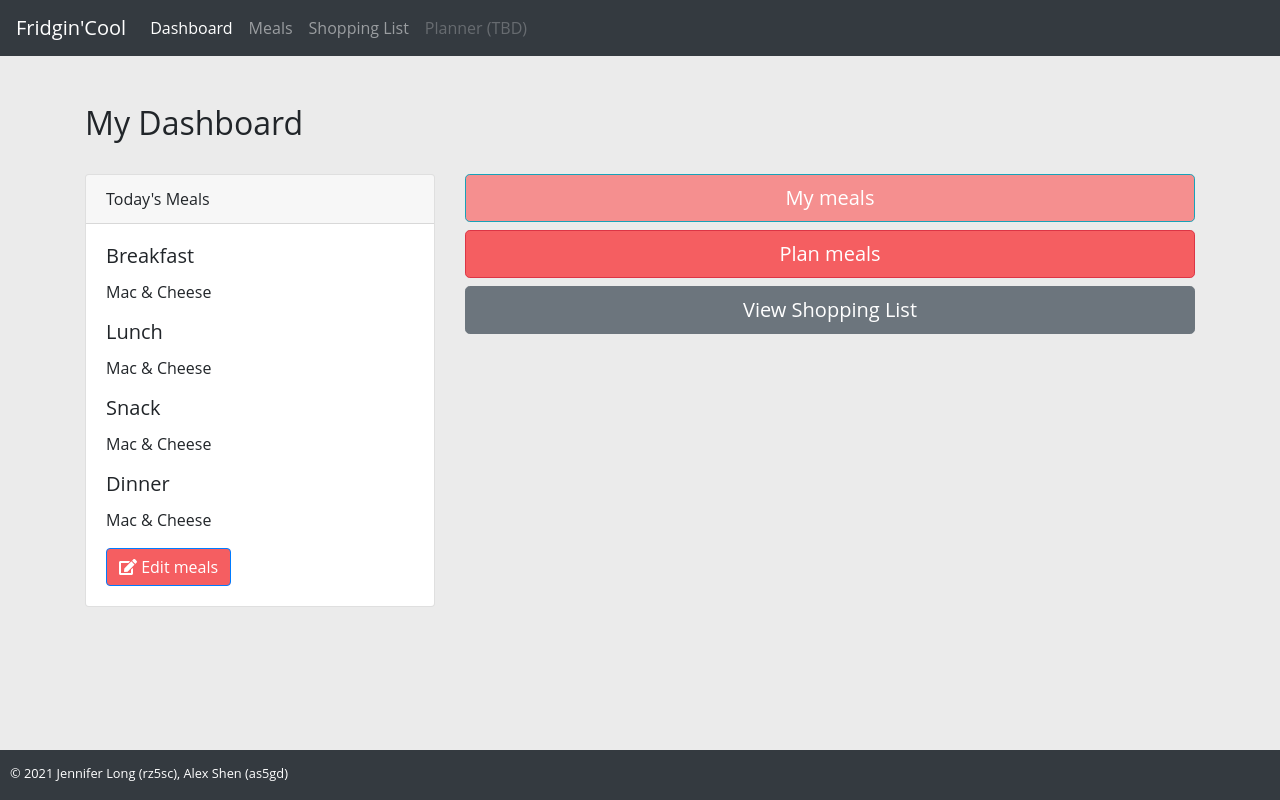
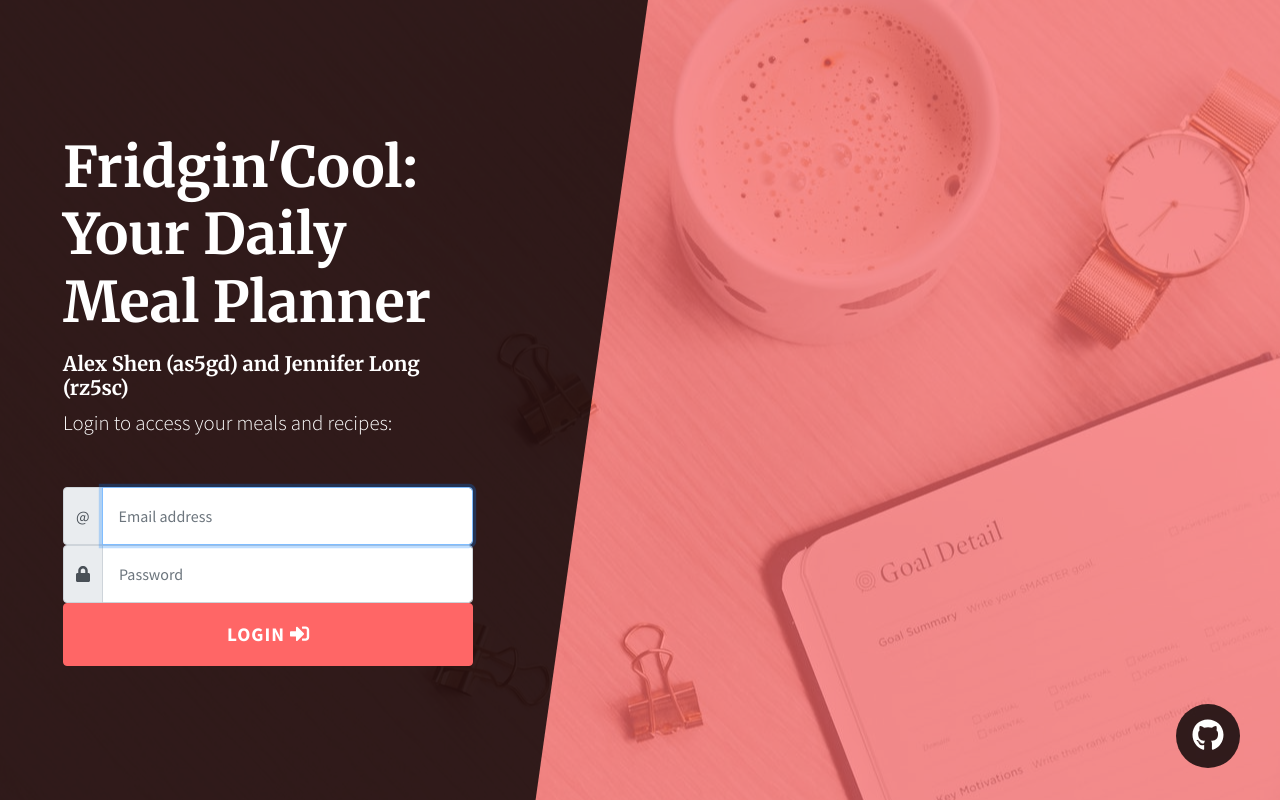
Before and after one commit to alex-shen1/ActualProject, a PHP site: page / in a window 1280 px wide. Run offline with PHP 8.4, Linux system fonts and the light colour scheme.

Commit message:
Setup static landing/login page

```diff
--- /dev/null
+++ b/css/landing.css
@@ -0,0 +1,195 @@
+/*!
+ * Start Bootstrap - Coming Soon v5.0.7 (https://startbootstrap.com/template-overviews/coming-soon)
+ * Copyright 2013-2019 Start Bootstrap
+ * Licensed under MIT (https://github.com/BlackrockDigital/startbootstrap-coming-soon/blob/master/LICENSE)
+ */
+
+html {
+  height: 100%;
+}
+
+body {
+  height: 100%;
+  min-height: 35rem;
+  position: relative;
+  font-family: 'Source Sans Pro';
+  font-weight: 300;
+}
+
+h1,
+h2,
+h3,
+h4,
+h5,
+h6 {
+  font-family: 'Merriweather';
+  font-weight: 700;
+}
+
+/*
+Background photo from Pexels.com (free stock image)
+https://www.pexels.com/photo/mug-watch-and-planner-book-on-brown-wooden-surface-2736499/
+*/
+body {
+  background: url("../img/planner.jpg") #002E66 no-repeat center center scroll;
+  background-position: cover;
+}
+
+.overlay {
+  position: absolute;
+  top: 0;
+  left: 0;
+  height: 100%;
+  width: 100%;
+  background-color: #ff6666;
+  opacity: 0.7;
+  z-index: 1;
+}
+
+.masthead {
+  position: relative;
+  overflow: hidden;
+  padding-bottom: 3rem;
+  z-index: 2;
+}
+
+.masthead .masthead-bg {
+  position: absolute;
+  top: 0;
+  bottom: 0;
+  right: 0;
+  left: 0;
+  width: 100%;
+  min-height: 35rem;
+  height: 100%;
+  background-color: rgba(0, 0, 0, 0.8);
+  transform: skewY(4deg);
+  transform-origin: bottom right;
+}
+
+.masthead .masthead-content h1 {
+  font-size: 2.5rem;
+}
+
+.masthead .masthead-content p {
+  font-size: 1.2rem;
+}
+
+.masthead .masthead-content p strong {
+  font-weight: 700;
+}
+
+.masthead .masthead-content .input-group-newsletter input {
+  height: auto;
+  font-size: 1rem;
+  padding: 1rem;
+}
+
+.masthead .masthead-content .input-group-newsletter a {
+  font-size: 1.2rem;
+  font-weight: 700;
+  text-transform: uppercase;
+  letter-spacing: 1px;
+  padding: 1rem;
+}
+
+@media (min-width: 768px) {
+  .masthead {
+    height: 100%;
+    min-height: 0;
+    width: 40.5rem;
+    padding-bottom: 0;
+  }
+  .masthead .masthead-bg {
+    min-height: 0;
+    transform: skewX(-8deg);
+    transform-origin: top right;
+  }
+  .masthead .masthead-content {
+    padding-left: 3rem;
+    padding-right: 10rem;
+  }
+  .masthead .masthead-content h1 {
+    font-size: 3.5rem;
+  }
+  .masthead .masthead-content p {
+    font-size: 1.3rem;
+  }
+}
+
+.social-icons {
+  position: absolute;
+  margin-bottom: 2rem;
+  width: 100%;
+  z-index: 2;
+}
+
+.social-icons ul {
+  margin-top: 2rem;
+  width: 100%;
+  text-align: center;
+}
+
+.social-icons ul > li {
+  margin-left: 1rem;
+  margin-right: 1rem;
+  display: inline-block;
+}
+
+.social-icons ul > li > a {
+  display: block;
+  color: white;
+  background-color: rgba(0, 0, 0, 0.8);
+  border-radius: 100%;
+  font-size: 2rem;
+  line-height: 4rem;
+  height: 4rem;
+  width: 4rem;
+}
+
+@media (min-width: 768px) {
+  .social-icons {
+    margin: 0;
+    position: absolute;
+    right: 2.5rem;
+    bottom: 2rem;
+    width: auto;
+  }
+  .social-icons ul {
+    margin-top: 0;
+    width: auto;
+  }
+  .social-icons ul > li {
+    display: block;
+    margin-left: 0;
+    margin-right: 0;
+    margin-bottom: 2rem;
+  }
+  .social-icons ul > li:last-child {
+    margin-bottom: 0;
+  }
+  .social-icons ul > li > a {
+    transition: all 0.2s ease-in-out;
+    font-size: 2rem;
+    line-height: 4rem;
+    height: 4rem;
+    width: 4rem;
+  }
+  .social-icons ul > li > a:hover {
+    background-color: #000;
+  }
+}
+
+.btn-secondary {
+  background-color: #ff6666;
+  border-color: #ff6666;
+}
+
+.btn-secondary:active, .btn-secondary:focus, .btn-secondary:hover {
+  background-color: #ff3333 !important;
+  border-color: #ff3333 !important;
+}
+
+.input {
+  font-weight: 300 !important;
+}
--- a/css/styles.css
+++ b/css/styles.css
@@ -42,8 +42,8 @@ footer {
 /* For more x-margin on big screens */
 @media (min-width: 1400px) {
   #content{
-    padding-left: 10%;
-    padding-right: 10%;
+    padding-left: 5%;
+    padding-right: 5%;
   }
 }
 
--- a/index.php
+++ b/index.php
@@ -1,83 +1,104 @@
 <!DOCTYPE html>
 <html lang="en">
+
 <head>
-        <meta charset="utf-8" />
-        <meta name="viewport" content="width=device-width, initial-scale=1, shrink-to-fit=no" />
+
+  <meta charset="utf-8">
+  <meta name="viewport" content="width=device-width, initial-scale=1, shrink-to-fit=no">
   <meta name="description" content="Meal Planning Web Application" />
   <meta name="author" content="Jennifer Long, Alex Shen" />
-        <title>Fridgin'Cool</title>
+  <title>Fridgin'Cool - Daily Meal Planner</title>
+
+  <!-- Bootstrap core CSS -->
+  <link rel="stylesheet" href="https://stackpath.bootstrapcdn.com/bootstrap/4.5.2/css/bootstrap.min.css" integrity="sha384-JcKb8q3iqJ61gNV9KGb8thSsNjpSL0n8PARn9HuZOnIxN0hoP+VmmDGMN5t9UJ0Z" crossorigin="anonymous">
+
+  <!-- Custom fonts for this template -->
+  <link href="https://fonts.googleapis.com/css?family=Source+Sans+Pro:200,200i,300,300i,400,400i,600,600i,700,700i,900,900i" rel="stylesheet">
+  <link href="https://fonts.googleapis.com/css?family=Merriweather:300,300i,400,400i,700,700i,900,900i" rel="stylesheet">
   <!-- Font Awesome icons (free version)-->
   <script src="https://use.fontawesome.com/releases/v5.15.1/js/all.js" crossorigin="anonymous"></script>
-        <!-- Google fonts-->
-        <link href="https://fonts.googleapis.com/css?family=Montserrat:400,700" rel="stylesheet" type="text/css" />
-        <link href="https://fonts.googleapis.com/css?family=Lato:400,700,400italic,700italic" rel="stylesheet" type="text/css" />
-        <!-- Stylesheets (includes Bootstrap)-->
-        <link rel="stylesheet" href="https://stackpath.bootstrapcdn.com/bootstrap/4.5.2/css/bootstrap.min.css" integrity="sha384-JcKb8q3iqJ61gNV9KGb8thSsNjpSL0n8PARn9HuZOnIxN0hoP+VmmDGMN5t9UJ0Z" crossorigin="anonymous">
-        <link href="css/styles.css" rel="stylesheet" />
 
-        <style>
-        </style>
+  <!-- Custom styles for this template -->
+  <link href="css/landing.css" rel="stylesheet">
+
 </head>
+
+
 <body>
+  <!-- Built-in PHP session manager: https://www.php.net/manual/en/function.session-start.php -->
+  <?php session_start(); ?>
 
-      <nav class="navbar navbar-expand-lg navbar-dark bg-dark">
-        <a class="navbar-brand" href="#">Fridgin'Cool</a>
-        <button class="navbar-toggler" type="button" data-toggle="collapse" data-target="#navbarNavAltMarkup" aria-controls="navbarNavAltMarkup" aria-expanded="false" aria-label="Toggle navigation">
-          <span class="navbar-toggler-icon"></span>
-        </button>
-        <div class="collapse navbar-collapse" id="navbarNavAltMarkup">
-          <div class="navbar-nav">
-            <a class="nav-link active" href="index.php">Dashboard <span class="sr-only">(current)</span></a>
-            <a class="nav-link" href="meals.php">Meals</a>
-            <a class="nav-link" href="shopping-list.php">Shopping List</a>
-            <a class="nav-link disabled" href="#" tabindex="-1" aria-disabled="true">Planner (TBD)</a>
+  <div class="overlay"></div>
+
+  <div class="masthead">
+    <div class="masthead-bg"></div>
+    <div class="container h-100">
+      <div class="row h-100">
+        <div class="col-12 my-auto">
+          <div class="masthead-content text-white py-5 py-md-0">
+            <h1 class="mb-3">Fridgin'Cool: Your Daily Meal Planner</h1>
+            <h5>Alex Shen (as5gd) and Jennifer Long (rz5sc)</h5>
+            <p class="mb-5">Login to access your meals and recipes: </p>
+
+            <form action="<?php $_SERVER['PHP_SELF'] ?>" method="post">
+
+              <div class="input-group input-group-newsletter">
+                <div class="input-group-prepend">
+                  <span class="input-group-text" id="addon-wrapping">@</span>
+                </div>
+                <input type="email" name="email" class="form-control"
+                       placeholder="Email address" autofocus required
+                       aria-label="Email" aria-describedby="addon-wrapping">
+              </div>
+
+              <div class="input-group input-group-newsletter">
+                <div class="input-group-prepend">
+                  <span class="input-group-text" id="addon-wrapping">
+                    <i class="fa fa-lock"></i>
+                  </span>
+                </div>
+                <input type="password" name="password" class="form-control"
+                       placeholder="Password" autofocus required
+                       aria-label="Password" aria-describedby="addon-wrapping">
+              </div>
+
+              <div class="input-group input-group-newsletter">
+                <a class="btn btn-block btn-secondary" type="submit"
+                        href="dashboard.php">
+                  Login
+                  <i class="fa fa-sign-in-alt"></i>
+                </a>
+              </div>
+
+            </form>
+
+
           </div>
         </div>
-      </nav>
-
-      <div id="content" class="container py-5">
-        <h2 id="pageHeader">My Dashboard</h2>
-        <div class="row py-4">
-          <div class="col-4">
-            <div class="card">
-              <div class="card-header">
-                Today's Meals
-              </div>
-              <div class="card-body">
-                <h5 class="card-title">Breakfast</h5>
-                <p class="card-text">Mac & Cheese</p>
-                <h5 class="card-title">Lunch</h5>
-                <p class="card-text">Mac & Cheese</p>
-                <h5 class="card-title">Snack</h5>
-                <p class="card-text">Mac & Cheese</p>
-                <h5 class="card-title">Dinner</h5>
-                <p class="card-text">Mac & Cheese</p>
-                <a href="#" class="btn btn-primary bg-radish">
-                  <i class="fas fa-edit" aria-hidden="true"></i> Edit meals
-                </a>
-              </div>
-            </div>
-          </div>
-          <div class="col-8">
-            <a href="meals.php" class="btn btn-info btn-lg btn-block bg-coral">
-              My meals
-            </a>
-            <button type="button" class="btn btn-danger btn-lg btn-block bg-radish">
-              Plan meals
-            </button>
-            <a href="shopping-list.php" class="btn btn-secondary btn-lg btn-block">
-              View Shopping List
-            </a>
       </div>
     </div>
   </div>
 
-      <footer class="primary-footer bg-dark text-white">
-        <small class="copyright">&copy; 2021 Jennifer Long (rz5sc), Alex Shen (as5gd)</small>
-      </footer>
+  <div class="social-icons">
+    <ul class="list-unstyled text-center mb-0">
+      <li class="list-unstyled-item">
+        <a href="https://github.com/alex-shen1/FridginCool">
+          <i class="fab fa-github"></i>
+        </a>
+      </li>
+    </ul>
+  </div>
+
+  <!-- Bootstrap core JavaScript -->
+  <script
+  src="https://code.jquery.com/jquery-3.6.0.js"
+  integrity="sha256-H+K7U5CnXl1h5ywQfKtSj8PCmoN9aaq30gDh27Xc0jk="
+  crossorigin="anonymous"></script>
+  <script src="https://stackpath.bootstrapcdn.com/bootstrap/4.5.2/js/bootstrap.bundle.min.js" integrity="sha384-LtrjvnR4Twt/qOuYxE721u19sVFLVSA4hf/rRt6PrZTmiPltdZcI7q7PXQBYTKyf" crossorigin="anonymous"></script>
+
+  <!-- Custom scripts for this template -->
+  <script src="js/coming-soon.min.js"></script>
 
 </body>
 
-    <!-- Bootstrap Scripts -->
-    <script src="https://stackpath.bootstrapcdn.com/bootstrap/4.5.2/js/bootstrap.bundle.min.js" integrity="sha384-LtrjvnR4Twt/qOuYxE721u19sVFLVSA4hf/rRt6PrZTmiPltdZcI7q7PXQBYTKyf" crossorigin="anonymous"></script>
 </html>
--- /dev/null
+++ b/js/coming-soon.js
@@ -0,0 +1,6 @@
+(function($) {
+  "use strict"; // Start of use strict
+
+  // No JS
+
+})(jQuery); // End of use strict
--- /dev/null
+++ b/js/coming-soon.min.js
@@ -0,0 +1,7 @@
+/*!
+ * Start Bootstrap - Coming Soon v5.0.7 (https://startbootstrap.com/template-overviews/coming-soon)
+ * Copyright 2013-2019 Start Bootstrap
+ * Licensed under MIT (https://github.com/BlackrockDigital/startbootstrap-coming-soon/blob/master/LICENSE)
+ */
+
+jQuery;
```
Also changed, not shown: dashboard.php (added, +84 -0 lines), img/planner.jpg (added). Lines whose indentation alone changed are shown as unchanged.
